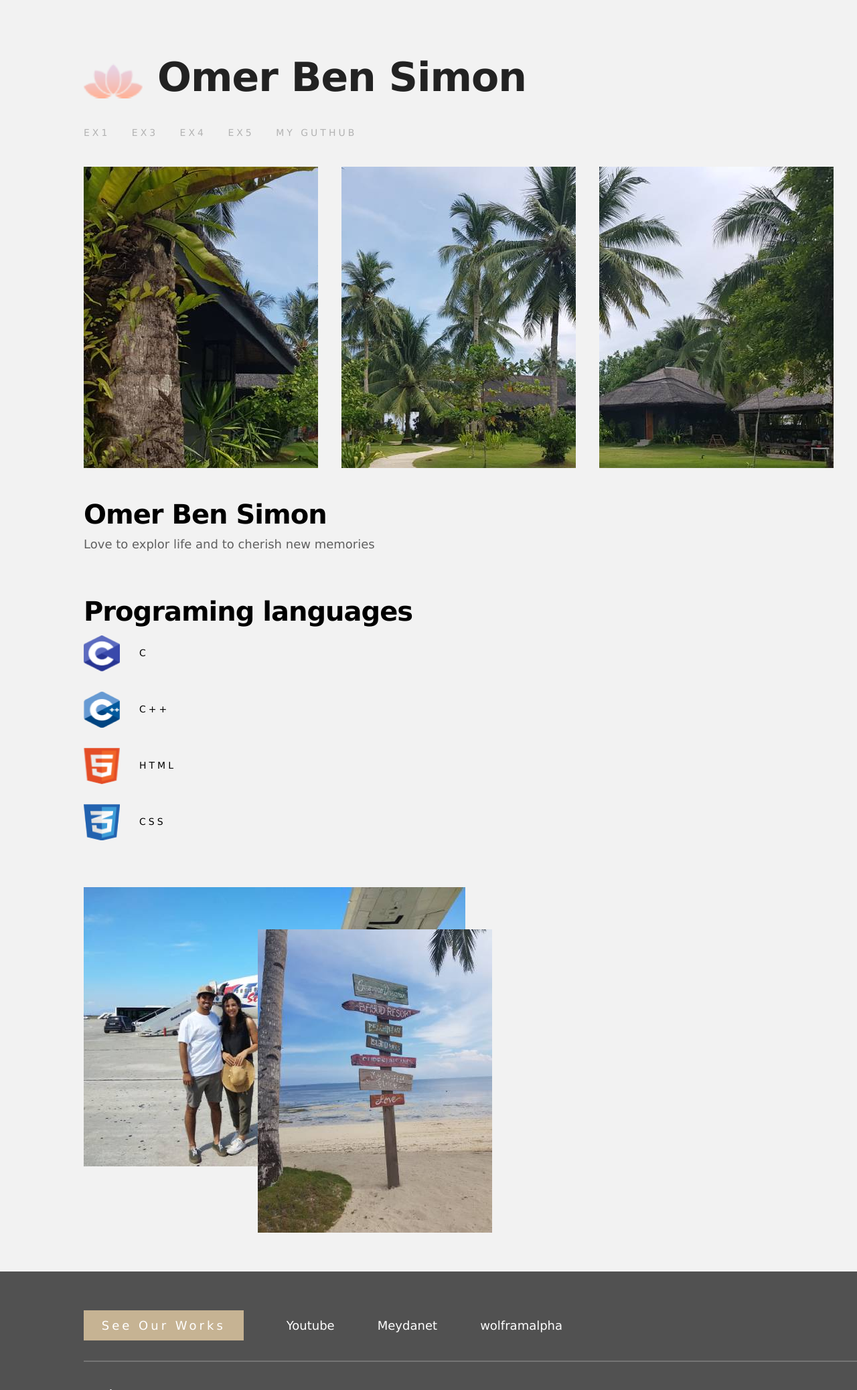
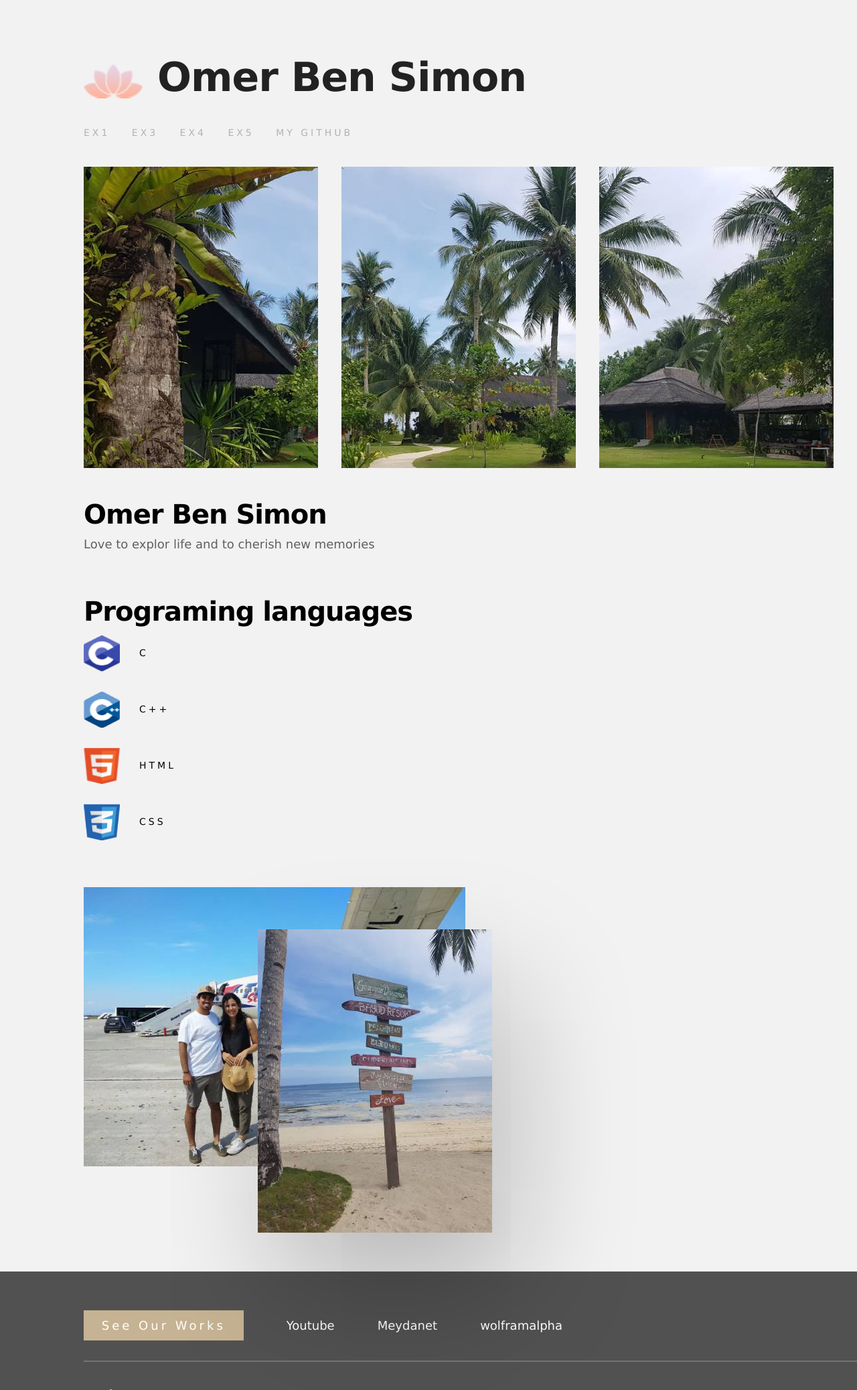
Before and after one commit to omerbensimon/targil1, a PHP site: page / in a window 1280 px wide. Shown: the top 2076 px of the page at 67% size. Run offline with PHP 8.4, Linux system fonts and the light colour scheme.

Commit message:
second commit. working modul

```diff
--- a/includes/style.css
+++ b/includes/style.css
@@ -22,7 +22,7 @@ header, nav, main, section, footer, div {
     display: block;
 }
 #logo a{
-    background-image: url(../images/lotus.png);
+    background-image: url(../images/logo.png);
     background-repeat: no-repeat;
     background-size: contain;
     display: block;
@@ -116,6 +116,7 @@ p{
     position: relative;
     right: 315px;
     top: 99px;
+    box-shadow: 30px 80px 180px rgba(0, 0, 0, 0.25);
 }
 footer {
     background: #515151;
--- a/index.html
+++ b/index.html
@@ -15,7 +15,7 @@
                 <a href="#">EX3</a>
                 <a href="#">EX4</a>
                 <a href="#">EX5</a>
-                <a href="https://github.com/omerbensimon/targil1/commits?author=omerbensimon" target="_blank">MY GUTHUB </a>
+                <a href="https://github.com/omerbensimon/targil1/commits?author=omerbensimon" target="_blank">MY GITHUB </a>
             </nav>
             <main>
                 <section class="images">
```
Also changed, not shown: images/logo.png (renamed from images/lotus.png).
